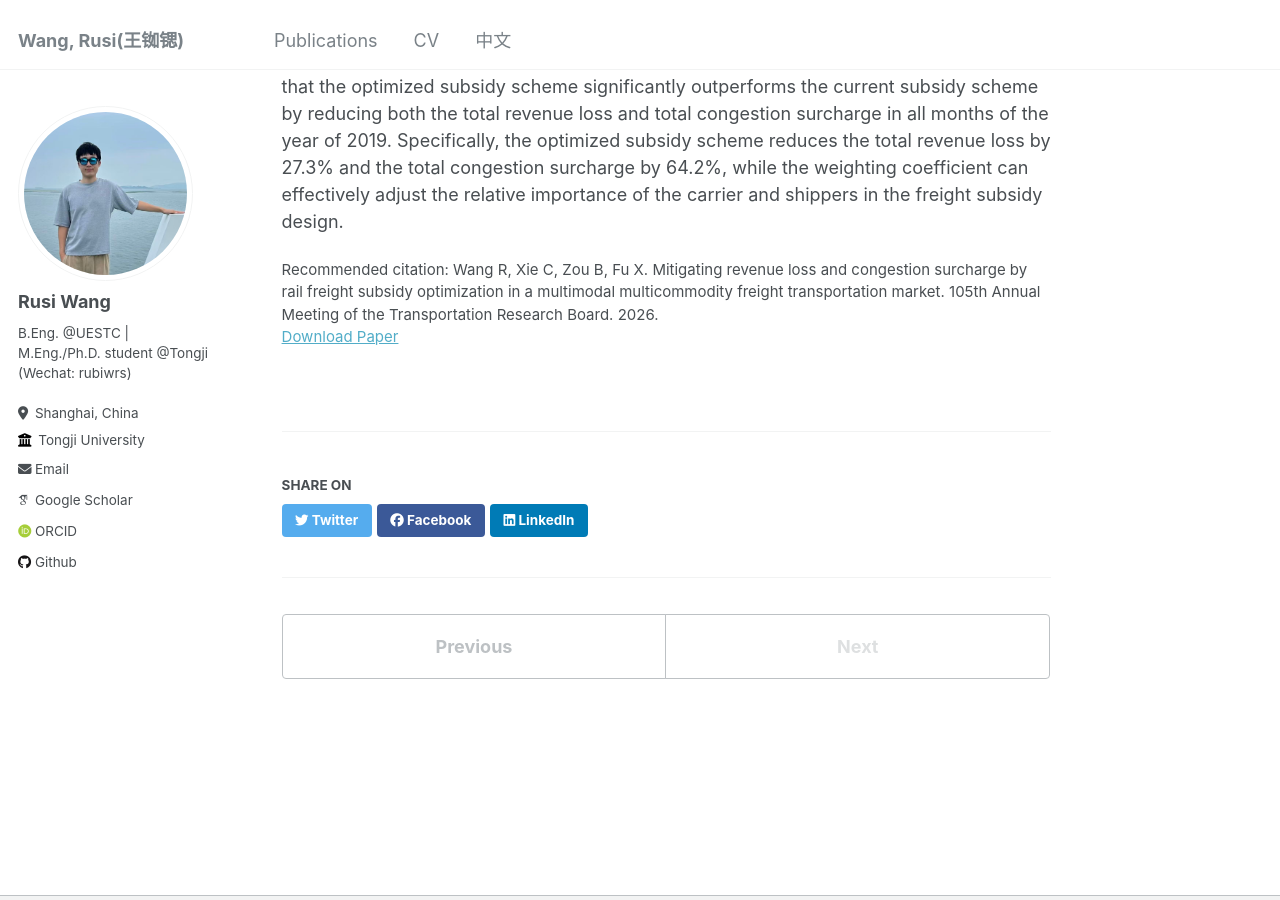
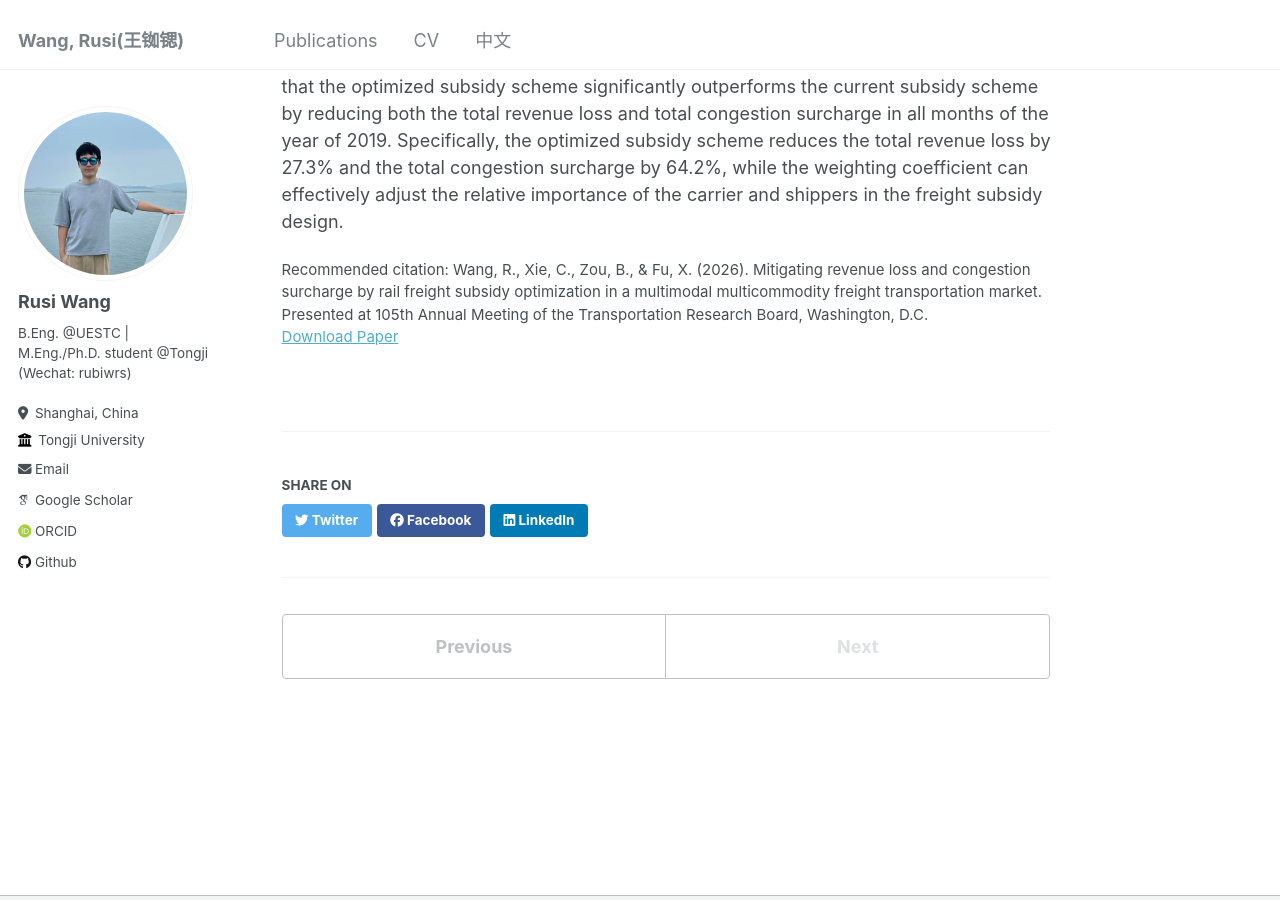
Before and after one commit to RusiWang99/RusiWang99.github.io, a Jekyll site: the page built from _publications/2026-01-11-Mitigating revenue loss and congestion surcharge by rail freight subsidy optimization in a multimodal multicommodity freight transportation market.md, in a window 1280 px wide and 900 px high, scrolled down 660 px. Built offline with Jekyll 4.4.1, drawn with Linux system fonts in a browser that asks for light colours; some web fonts are replaced.

Commit message:
Update 2026-01-11-Mitigating revenue loss and congestion surcharge by rail freight subsidy optimization in a multimodal multicommodity freight transportation market.md

```diff
--- a/_publications/2026-01-11-Mitigating revenue loss and congestion surcharge by rail freight subsidy optimization in a multimodal multicommodity freight transportation market.md
+++ b/_publications/2026-01-11-Mitigating revenue loss and congestion surcharge by rail freight subsidy optimization in a multimodal multicommodity freight transportation market.md
@@ -6,7 +6,7 @@ excerpt: ''
 date: 2026-01-11
 venue: '105th Annual Meeting of the Transportation Research Board'
 paperurl: ''
-citation: 'Wang R, Xie C, Zou B, Fu X. Mitigating revenue loss and congestion surcharge by rail freight subsidy optimization in a multimodal multicommodity freight transportation market. 105th Annual Meeting of the Transportation Research Board. 2026.'
+citation: 'Wang, R., Xie, C., Zou, B., & Fu, X. (2026). Mitigating revenue loss and congestion surcharge by rail freight subsidy optimization in a multimodal multicommodity freight transportation market. Presented at 105th Annual Meeting of the Transportation Research Board, Washington, D.C.'
 ---
 
 
```
